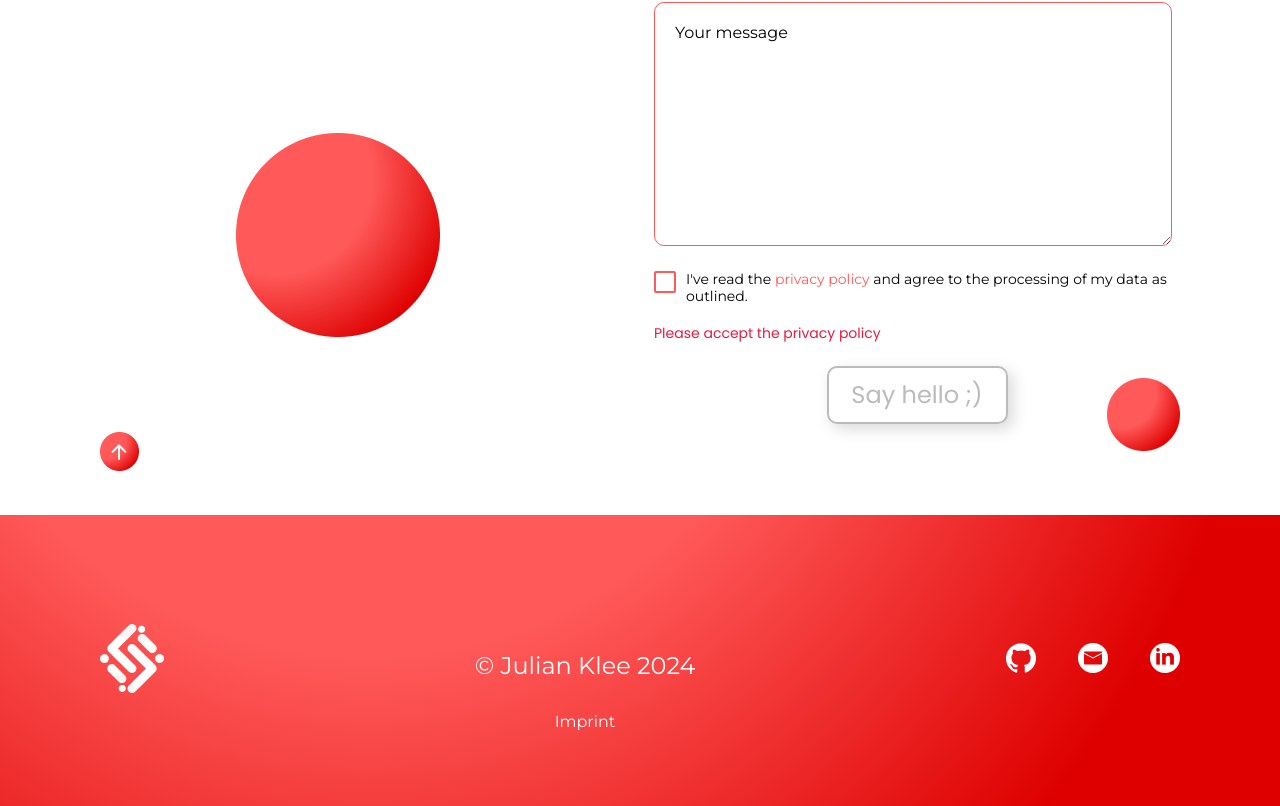
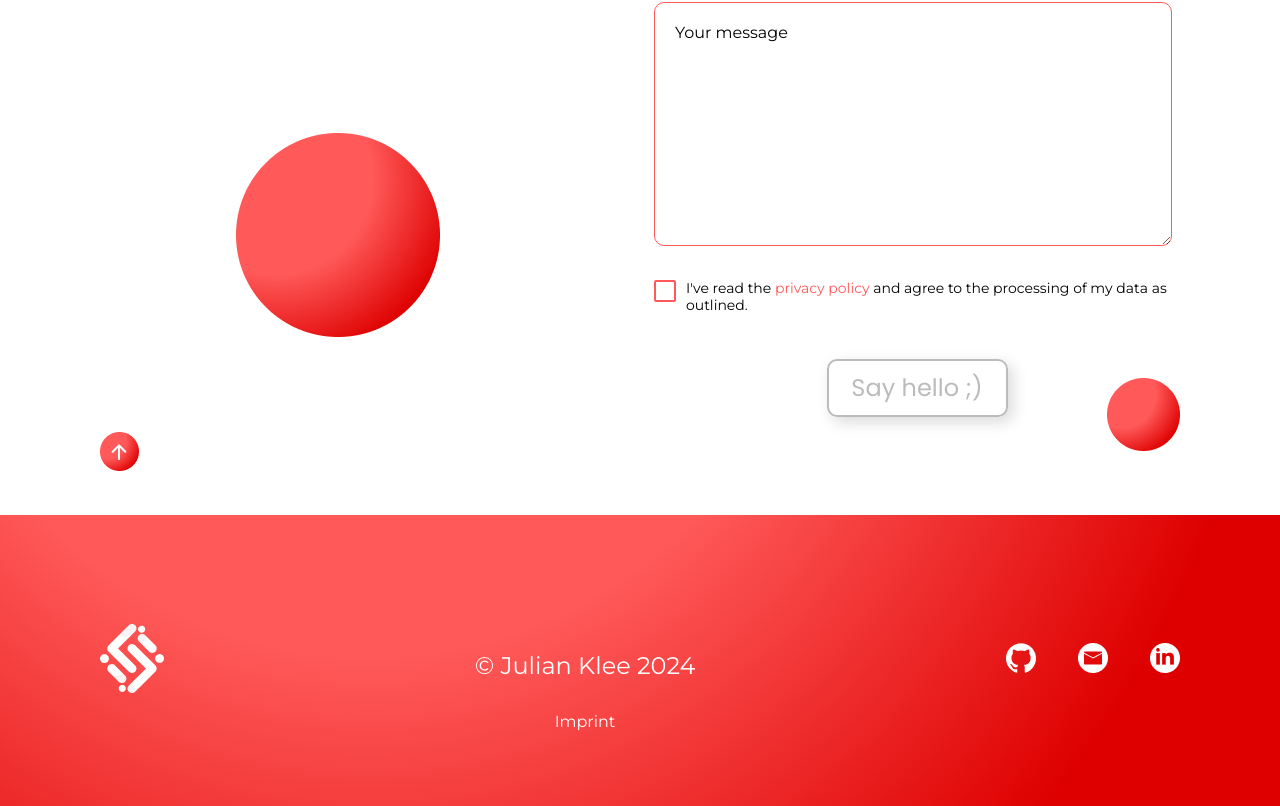
Before and after one commit to JuelZ13/Portfolio, an Angular app: page / in a window 1280 px wide. Shown: the part 5824-6630 px from the top of the page. Built offline with nearby package versions, Linux system fonts and the light colour scheme.

Commit message:
final_1.4

```diff
--- a/src/app/contact/contact.component.html
+++ b/src/app/contact/contact.component.html
@@ -36,10 +36,10 @@
       </div>
       <div class="group groupPrivacy">
         <label class="container">{{ languageModule.sl_contactPrivacy1 }}<a href="privacy" target="_blank">{{ languageModule.sl_contactPrivacy2 }}</a>{{ languageModule.sl_contactPrivacy3 }}
-          <input (input)="checkInput()" [(ngModel)]="checkboxPrivacy" type="checkbox" name="checkbox" required>
+          <input (change)="checkInput()" [(ngModel)]="checkboxPrivacy" type="checkbox" name="checkbox" required>
           <span class="checkmark"></span>
         </label>
-        <span [class.d-none]="!validPrivacy" id="infoPrivacy">{{ languageModule.sl_contactPrivacyrequired }}</span>
+        <span [class.d-none]="validPrivacy" id="infoPrivacy">{{ languageModule.sl_contactPrivacyrequired }}</span>
       </div>
       <div class="divButton">
         <button [disabled]="!validAll" type="submit">{{ languageModule.sl_contactBtn }}</button>
--- a/src/app/contact/contact.component.ts
+++ b/src/app/contact/contact.component.ts
@@ -34,7 +34,7 @@ export class ContactComponent {
    this.checkMessage();
    this.checkPrivacy();
 
-   if(this.validName && this.validMail && this.validMessage && this.validPrivacy){
+   if(this.validName && this.validMail && this.validMessage && !this.validPrivacy){
     this.validAll = true;
    }else{
     this.validAll = false;
@@ -78,7 +78,7 @@ export class ContactComponent {
   }
 
   checkPrivacy() {
-    if (this.checkboxPrivacy == true){
+    if (this.checkboxPrivacy === true){
       this.validPrivacy = true;
     }else{
       this.validPrivacy = false;
```
